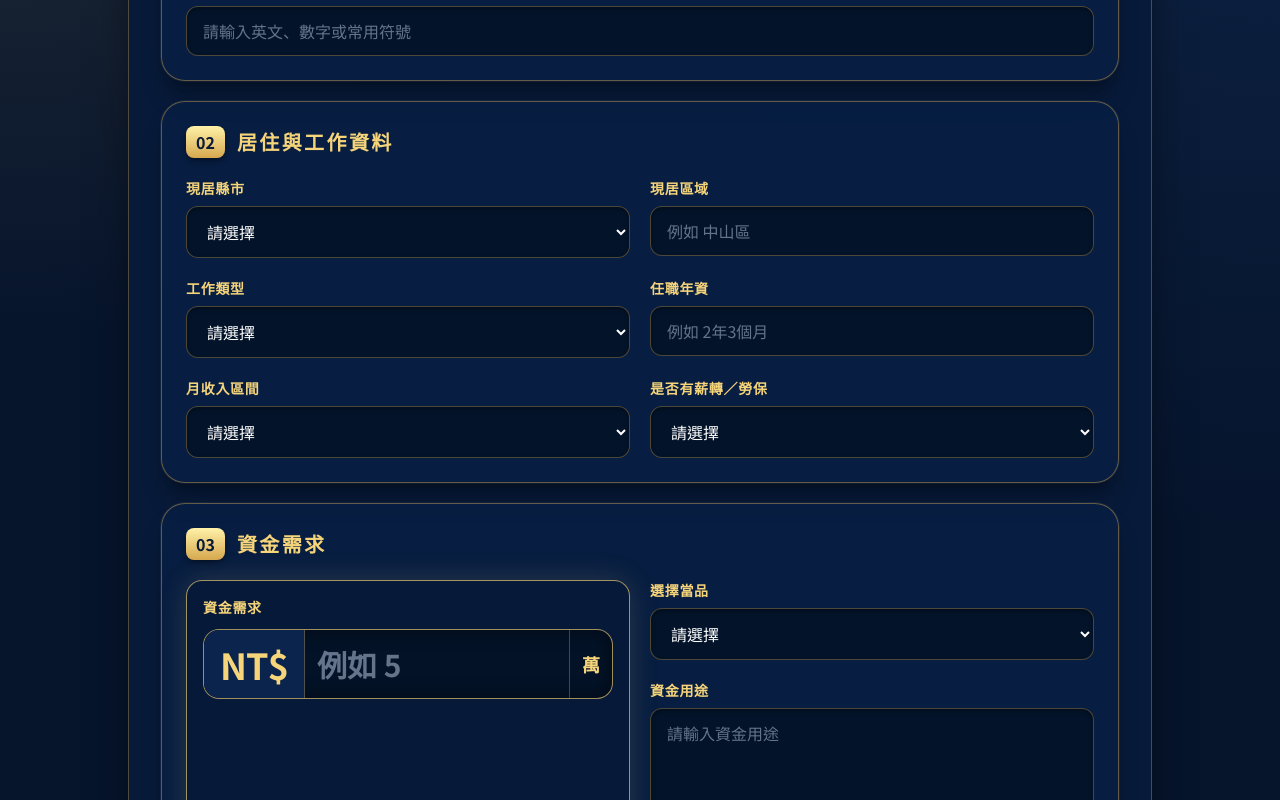
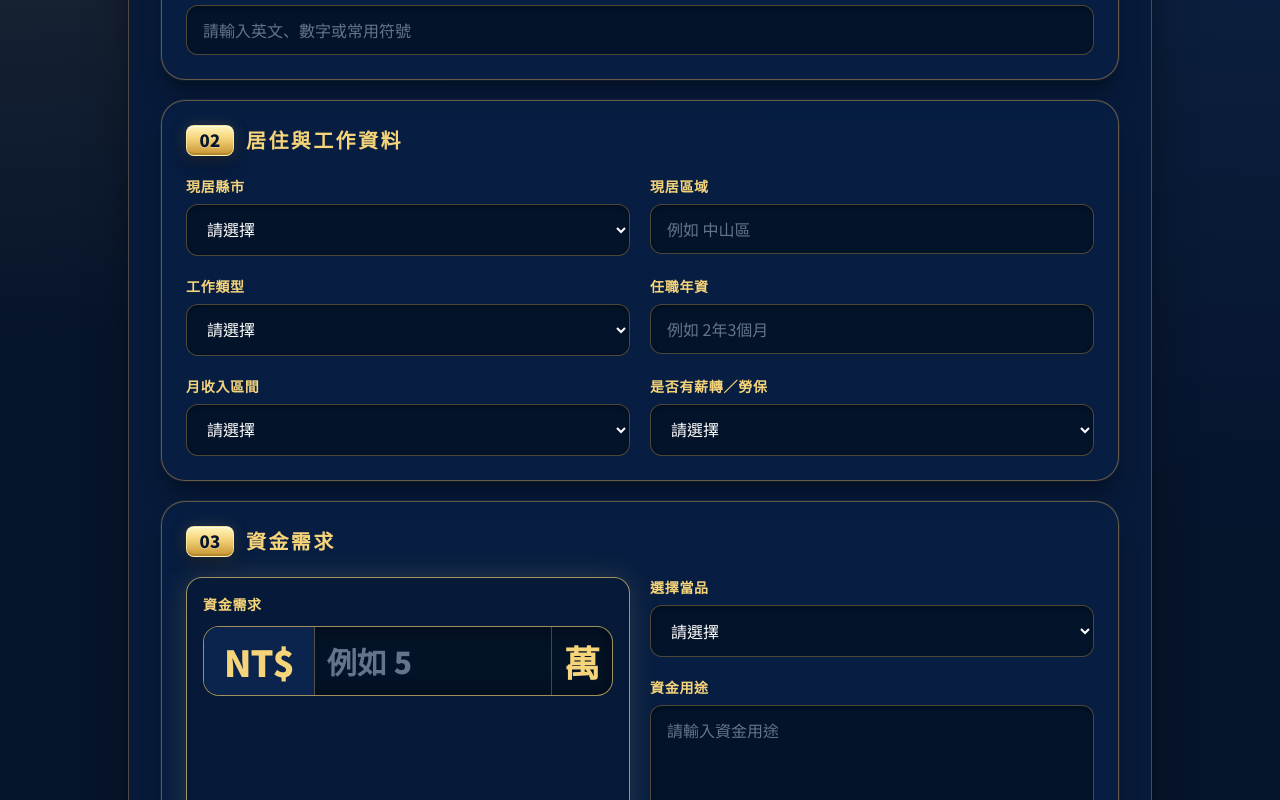
Before and after one commit to d125410918/Pawnshop_Custom2, a Next.js app: page / in a window 1280 px wide. Shown: the part 500-1300 px from the top of the page. Built offline with nearby package versions, Linux system fonts and the light colour scheme.

Commit message:
Refine funding amount and section number typography

```diff
--- a/app/globals.css
+++ b/app/globals.css
@@ -1,4 +1,4 @@
-@import url('https://fonts.googleapis.com/css2?family=Noto+Serif+TC:wght@600;700;900&family=Noto+Sans+TC:wght@400;500;600;700&display=swap');
+@import url('https://fonts.googleapis.com/css2?family=Noto+Serif+TC:wght@600;700;900&family=Noto+Sans+TC:wght@400;500;600;700;800;900&display=swap');
 
 @tailwind base;
 @tailwind components;
@@ -41,6 +41,26 @@ body {
   margin-left: 0.2em;
 }
 
+/* 01~05 區塊編號：加強填滿感與精緻金色徽章 */
+form > section > div:first-child > span:first-child {
+  min-width: 3rem;
+  text-align: center;
+  font-family: "Noto Sans TC", Arial, sans-serif;
+  font-size: 1.05rem !important;
+  font-weight: 900 !important;
+  letter-spacing: 0.02em;
+  line-height: 1.25;
+  color: #06142c !important;
+  background: linear-gradient(180deg, #fff6bd 0%, #f5d47a 42%, #c69432 100%) !important;
+  border: 1px solid rgba(255, 244, 180, 0.75);
+  box-shadow:
+    inset 0 1px 0 rgba(255, 255, 255, 0.72),
+    inset 0 -2px 0 rgba(84, 55, 9, 0.18),
+    0 8px 18px rgba(0, 0, 0, 0.35),
+    0 0 16px rgba(245, 212, 122, 0.18);
+  text-shadow: 0 1px 0 rgba(255, 255, 255, 0.35);
+}
+
 /* 03 資金需求：桌機左右各半，手機單欄，避免 NT$ 區塊撐出畫面 */
 form > section:nth-of-type(3) > div:nth-child(2) {
   grid-template-columns: 1fr !important;
@@ -64,8 +84,8 @@ form > section:nth-of-type(3) > div:nth-child(2) > label > div {
 }
 
 form > section:nth-of-type(3) > div:nth-child(2) > label > div > span:first-child {
-  padding-left: 1rem !important;
-  padding-right: 1rem !important;
+  padding-left: 1.25rem !important;
+  padding-right: 1.25rem !important;
   font-size: clamp(1.35rem, 7vw, 2.25rem) !important;
   white-space: nowrap;
 }
@@ -80,6 +100,7 @@ form > section:nth-of-type(3) > div:nth-child(2) > label > div > input {
 form > section:nth-of-type(3) > div:nth-child(2) > label > div > span:last-child {
   padding-left: 0.75rem !important;
   padding-right: 0.75rem !important;
+  font-size: clamp(1.35rem, 7vw, 2.25rem) !important;
   white-space: nowrap;
 }
 
```
